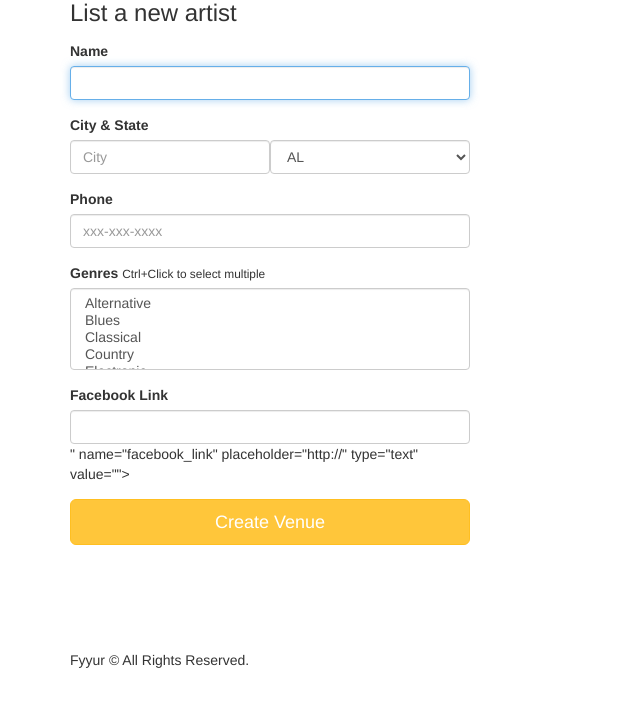
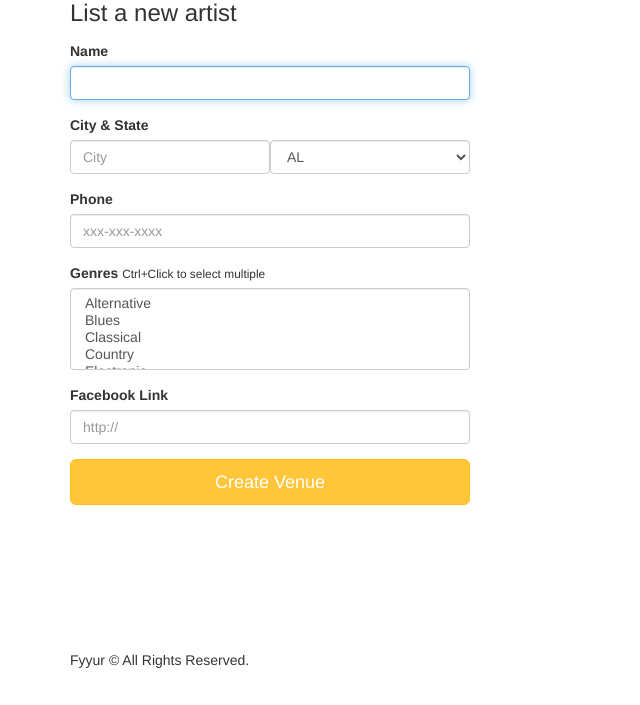
Before and after one commit to mikewycklendt/fullstack2, a Flask app: page /artists/create in a window 1280 px wide. Shown: the part 95-800 px from the top of the page, without its empty margins (0-640 px from the left). Run offline with Flask 2, Linux system fonts and the light colour scheme; some libraries are stand-ins or nearby versions.

Commit message:
facebook link id

```diff
--- a/artist/templates/forms/new_artist.html
+++ b/artist/templates/forms/new_artist.html
@@ -30,7 +30,7 @@
       </div>
       <div class="form-group">
           <label for="genres">Facebook Link</label>
-          {{ form.facebook_link(class_ = 'form-control', placeholder='http://', id=form.facebook_link, autofocus = true) }}
+          {{ form.facebook_link(class_ = 'form-control', placeholder='http://', id=form.facebook_link.id, autofocus = true) }}
         </div>
       <input type="submit" value="Create Venue" class="btn btn-primary btn-lg btn-block">
     </form>
```
